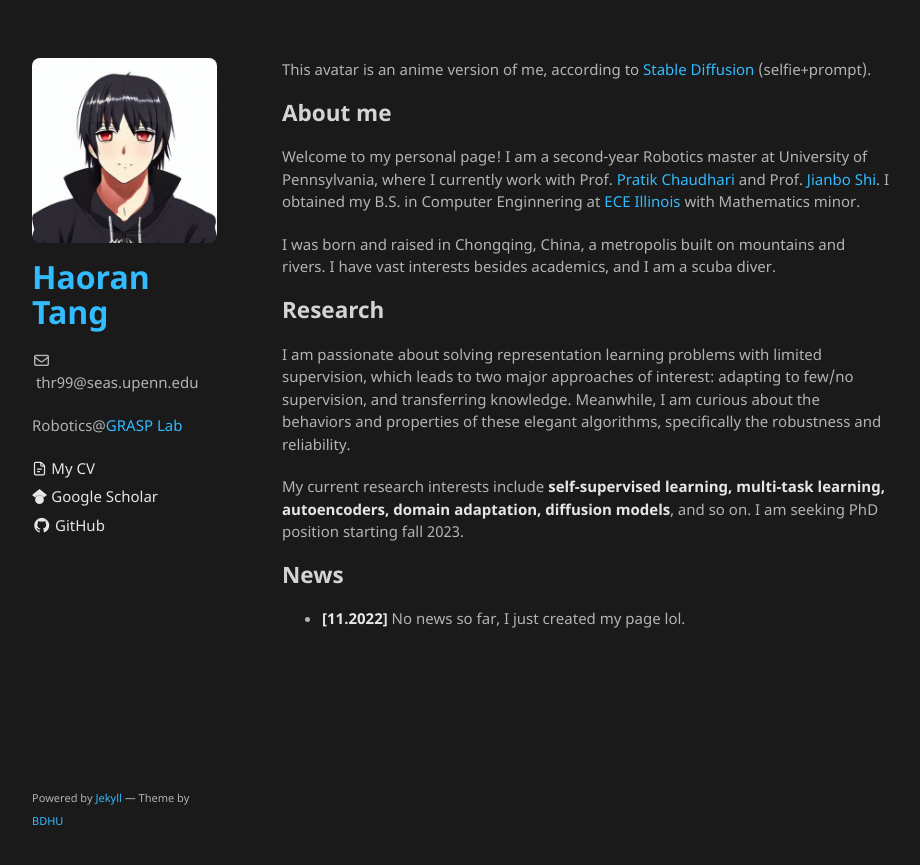
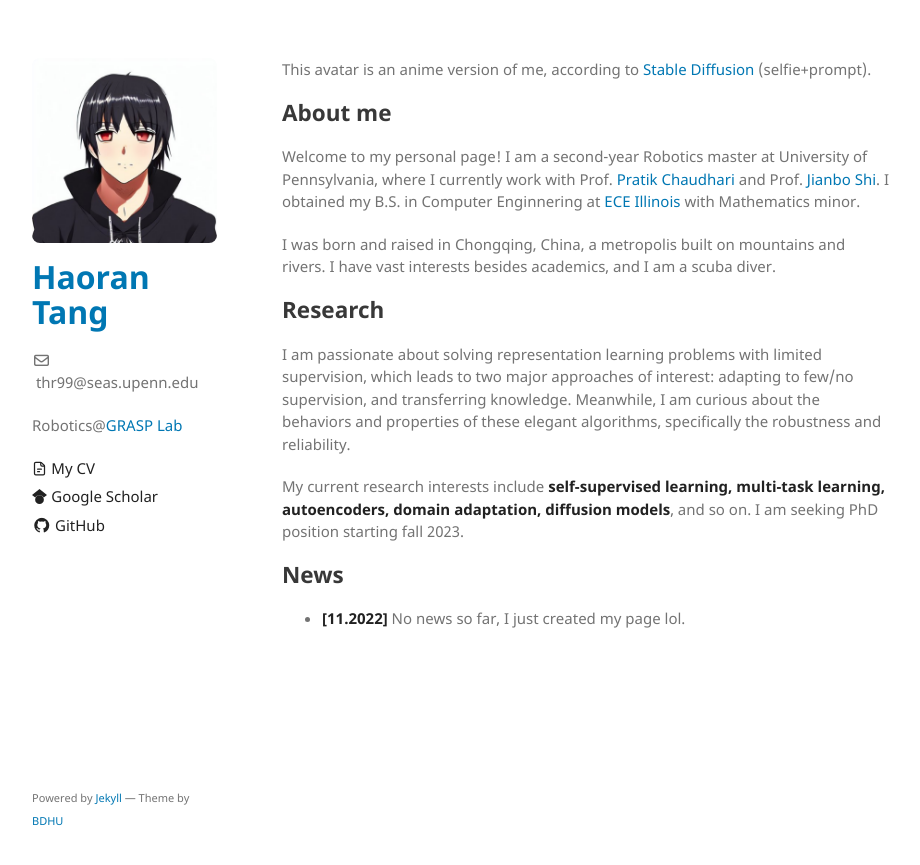
Before and after one commit to HaoranTang/HaoranTang.github.io, a Jekyll site: the page built from index.md, in a window 1280 px wide. Shown: the top 865 px of the page, without its empty margins (178-1098 px from the left). Built offline with Jekyll 4.4.1, drawn with Linux system fonts in a browser that asks for light colours.

Commit message:
Update _config.yml

```diff
--- a/_config.yml
+++ b/_config.yml
@@ -4,7 +4,8 @@ email: thr99@seas.upenn.edu
 description: Robotics@<a href="https://www.grasp.upenn.edu/">GRASP Lab</a>
 show_downloads: false
 google_analytics:
-color-scheme: dark
+color-scheme: auto
+favicon: true
 plugins:
   - jekyll-sitemap
   - jekyll-seo-tag
```
